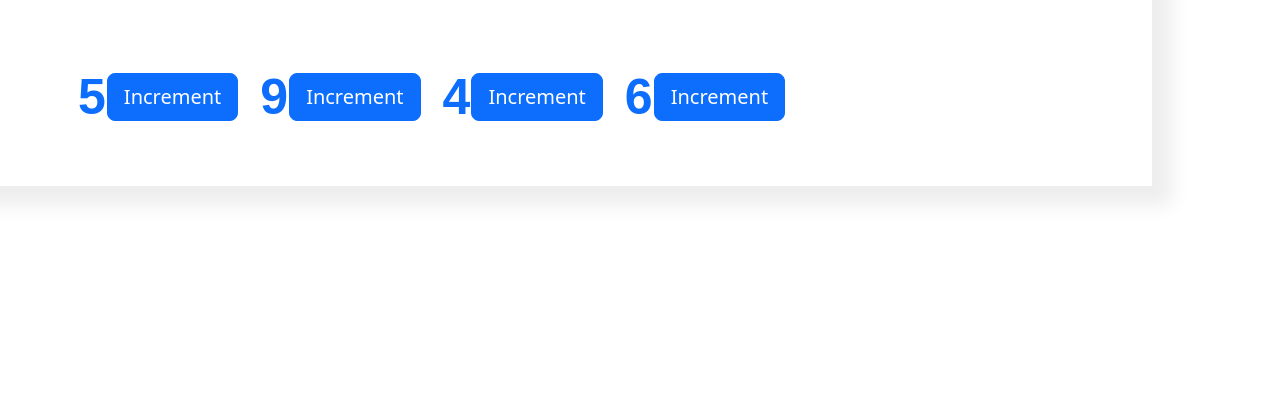
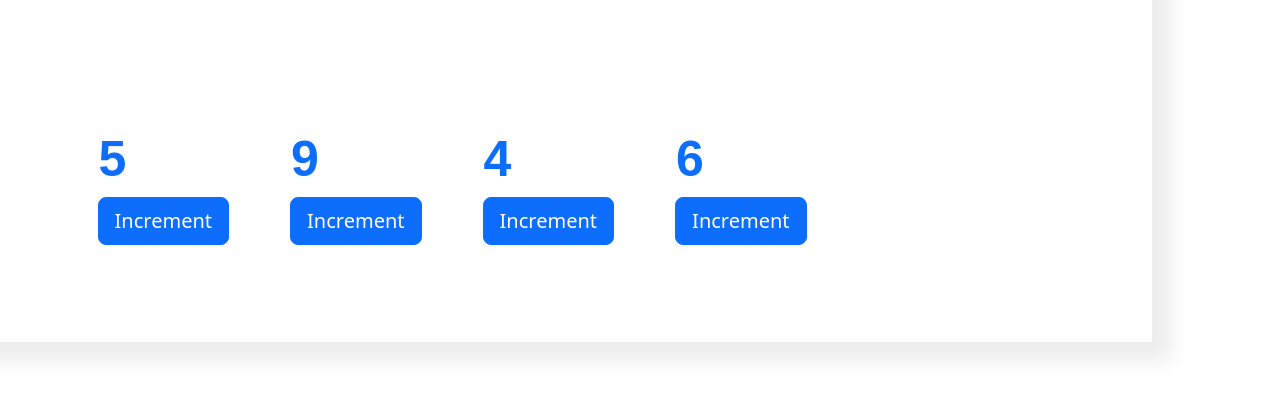
Before and after one commit to omaralkhuly18/react_app_one, a React (Create React App) app: page / in a window 1280 px wide. Shown: the top 396 px of the page. Built offline with nearby package versions, Linux system fonts and the light colour scheme.

Commit message:
Update list_test.jsx

```diff
--- a/src/component/list_test.jsx
+++ b/src/component/list_test.jsx
@@ -13,7 +13,15 @@ class Counters extends Component {
      }
      renderTags(){
         if(this.state.Counters.length === 0) return <p className='ms_error'>this array empaty</p>
-        return <ul className='list_test_one'> {this.state.Counters.map(item=><li><Counter key={item.id} value={item.value}/></li>)} </ul>
+                return <div className='list_test_one'>
+        {this.state.Counters.map(item=><div className='items_list_test_one'><Counter key={item.id} value={item.value}>
+        {/* props children type:elementHtml
+        حيث يكون في الconsole(props: {children: 'titel'})
+        */}
+        <h4>titel</h4>
+        </Counter>
+        </div>)}
+        </div>
      }
     render() {
         return (
```
